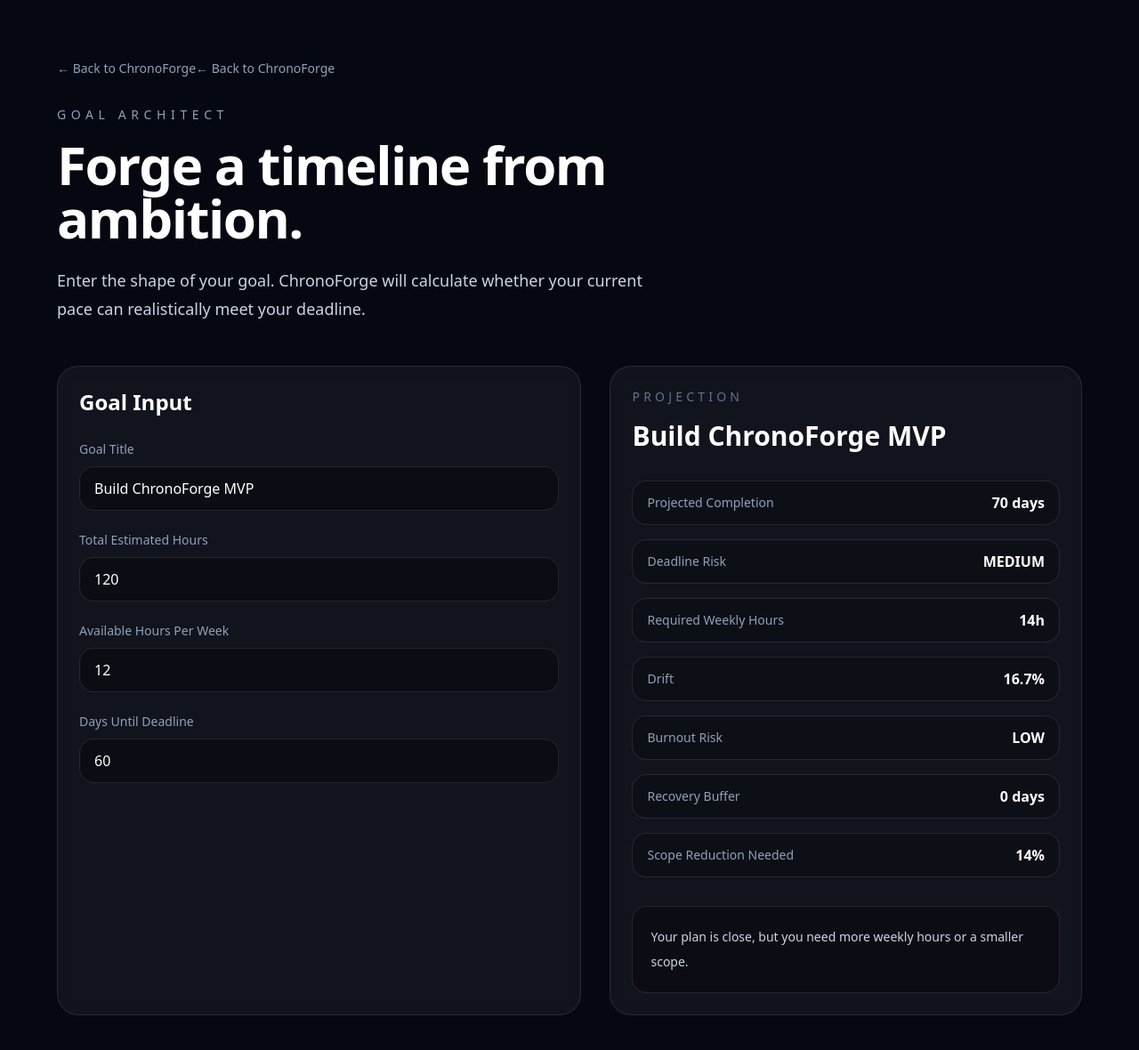
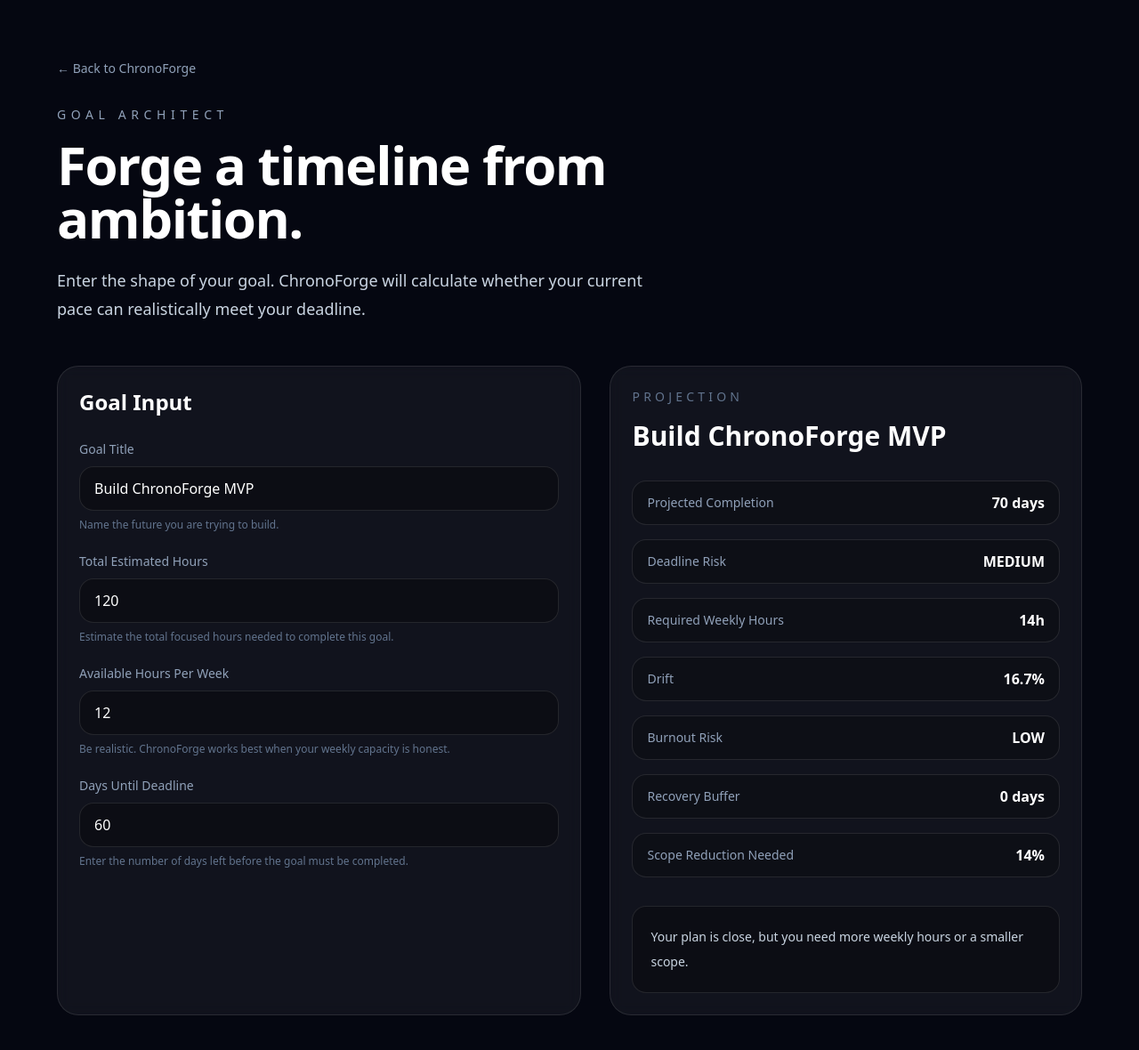
Before and after one commit to sumitdhara609/chronoforge, a Next.js app: page /create in a window 1280 px wide. Shown: the top 1180 px of the page at 89% size. Built offline with nearby package versions, Linux system fonts and the light colour scheme.

Commit message:
Improve Goal Architect input experience

```diff
--- a/app/create/page.tsx
+++ b/app/create/page.tsx
@@ -19,17 +19,12 @@ export default function CreateGoalPage() {
     <main className="min-h-screen bg-[#050711] px-6 py-16 text-white">
       <section className="mx-auto max-w-6xl">
         <a
-  href="/"
-  className="mb-8 inline-flex text-sm text-slate-400 transition hover:text-white"
->
-  ← Back to ChronoForge
-</a>
-        <a
-  href="/"
-  className="mb-8 inline-flex text-sm text-slate-400 transition hover:text-white"
->
-  ← Back to ChronoForge
-</a>
+          href="/"
+          className="mb-8 inline-flex text-sm text-slate-400 transition hover:text-white"
+        >
+          ← Back to ChronoForge
+        </a>
+
         <p className="mb-4 text-sm uppercase tracking-[0.4em] text-slate-400">
           Goal Architect
         </p>
@@ -53,8 +48,12 @@ export default function CreateGoalPage() {
                 <input
                   value={goalTitle}
                   onChange={(event) => setGoalTitle(event.target.value)}
-                  className="mt-2 w-full rounded-2xl border border-white/10 bg-black/30 px-4 py-3 text-white outline-none transition focus:border-slate-400"
+                  placeholder="Example: Build ChronoForge MVP"
+                  className="mt-2 w-full rounded-2xl border border-white/10 bg-black/30 px-4 py-3 text-white outline-none transition placeholder:text-slate-600 focus:border-slate-400"
                 />
+                <p className="mt-2 text-xs text-slate-500">
+                  Name the future you are trying to build.
+                </p>
               </label>
 
               <label className="block">
@@ -63,12 +62,17 @@ export default function CreateGoalPage() {
                 </span>
                 <input
                   type="number"
+                  min="1"
+                  step="1"
                   value={totalEstimatedHours}
                   onChange={(event) =>
                     setTotalEstimatedHours(Number(event.target.value))
                   }
                   className="mt-2 w-full rounded-2xl border border-white/10 bg-black/30 px-4 py-3 text-white outline-none transition focus:border-slate-400"
                 />
+                <p className="mt-2 text-xs text-slate-500">
+                  Estimate the total focused hours needed to complete this goal.
+                </p>
               </label>
 
               <label className="block">
@@ -77,12 +81,18 @@ export default function CreateGoalPage() {
                 </span>
                 <input
                   type="number"
+                  min="1"
+                  step="1"
                   value={availableHoursPerWeek}
                   onChange={(event) =>
                     setAvailableHoursPerWeek(Number(event.target.value))
                   }
                   className="mt-2 w-full rounded-2xl border border-white/10 bg-black/30 px-4 py-3 text-white outline-none transition focus:border-slate-400"
                 />
+                <p className="mt-2 text-xs text-slate-500">
+                  Be realistic. ChronoForge works best when your weekly capacity
+                  is honest.
+                </p>
               </label>
 
               <label className="block">
@@ -91,12 +101,18 @@ export default function CreateGoalPage() {
                 </span>
                 <input
                   type="number"
+                  min="1"
+                  step="1"
                   value={daysUntilDeadline}
                   onChange={(event) =>
                     setDaysUntilDeadline(Number(event.target.value))
                   }
                   className="mt-2 w-full rounded-2xl border border-white/10 bg-black/30 px-4 py-3 text-white outline-none transition focus:border-slate-400"
                 />
+                <p className="mt-2 text-xs text-slate-500">
+                  Enter the number of days left before the goal must be
+                  completed.
+                </p>
               </label>
             </div>
           </div>
```
